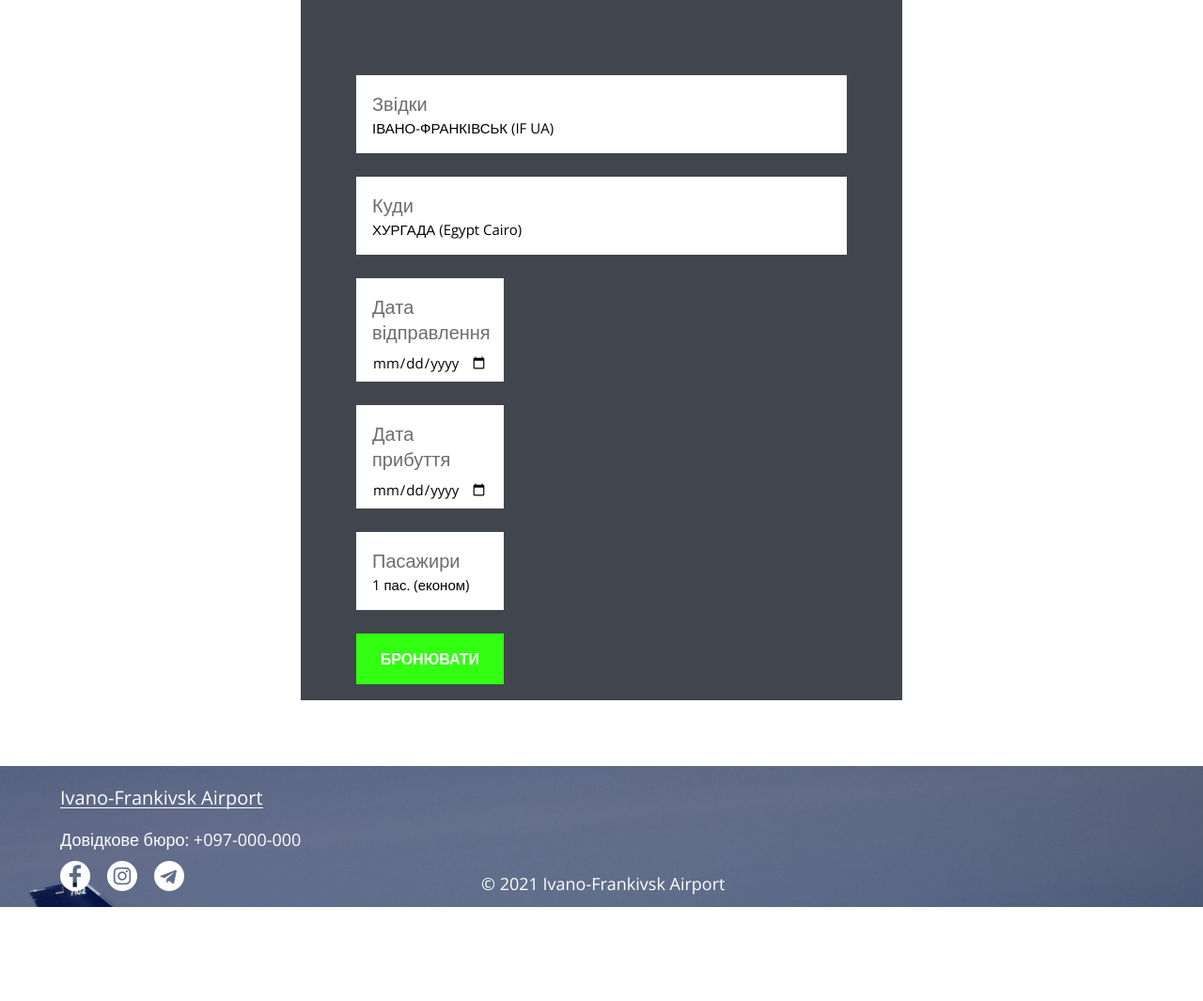
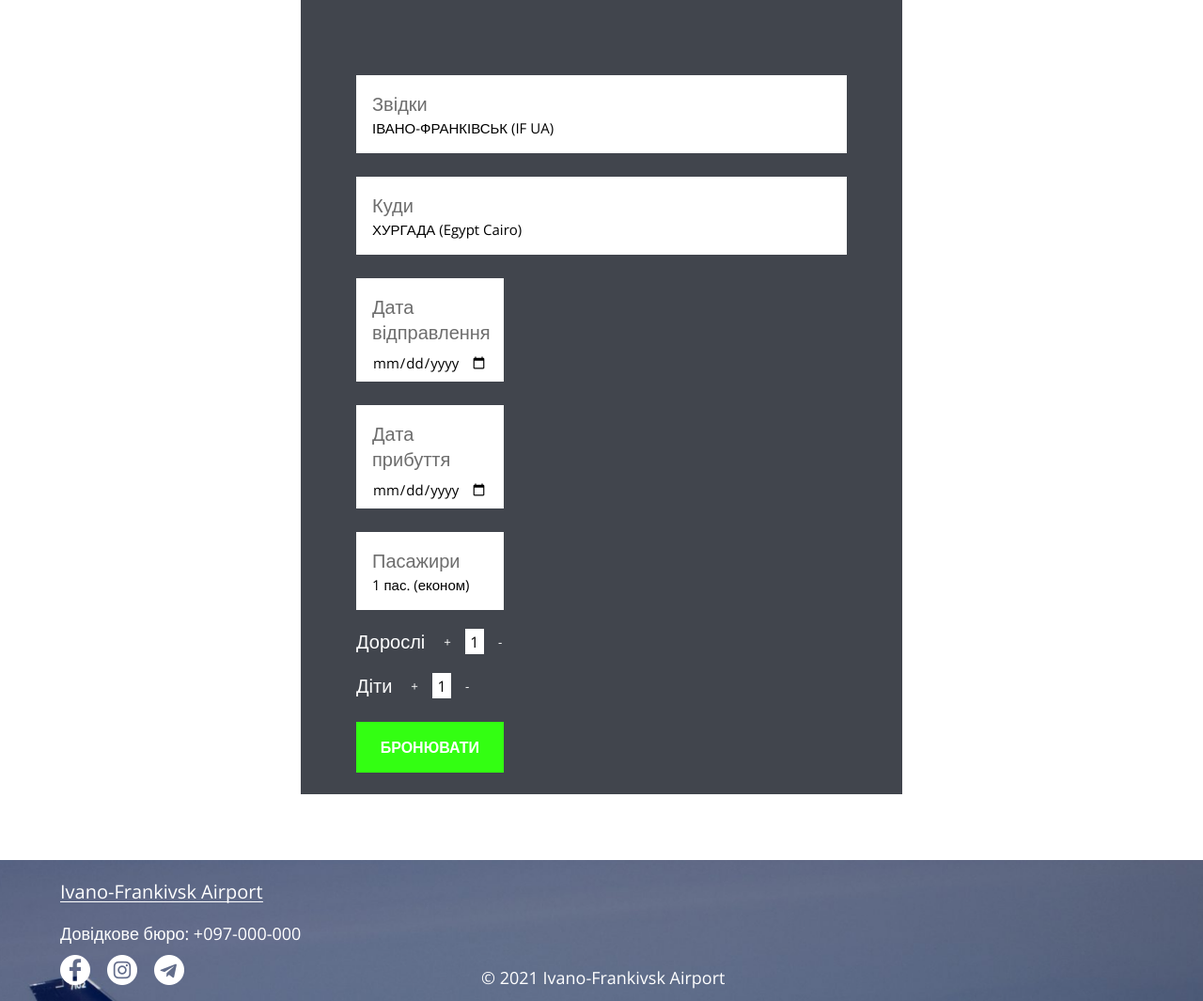
Before and after one commit to NazarTymiv/airportIF, a PHP site: page /airport/tickets.php in a window 1280 px wide. Shown: the part 552-1617 px from the top of the page at 94% size. Before the commit the page ends 1517 px from the top, so only its background shows below. Run offline with PHP 8.4, Linux system fonts and the light colour scheme.

Commit message:
Bug fix #3 for tickets page

```diff
--- a/css/style.css
+++ b/css/style.css
@@ -853,7 +853,7 @@ background: #C4C4C4;
 }
 .tickets__form{
     width: 50%;
-    height: 746px;
+    height: 846px;
     background: #41454D;
     padding: 56px 59px;
     display: flex;
@@ -874,6 +874,9 @@ background: #C4C4C4;
 }
 .tickets__form > .tickets__form-item:nth-child(5){
     width: 30%;
+}
+.tickets__form > .tickets__form-item:nth-child(6){
+    width: 20%;
 }
 .tickets__form-item{
     background: white;
@@ -897,6 +900,50 @@ background: #C4C4C4;
     font-size: 15px;
     color: #000000;
 }
+.tickets__form-input{
+    width: 100%;
+    height: 50%;
+    background: none;
+    border: none;
+    font-style: normal;
+    font-weight: 400;
+    font-size: 15px;
+    color: #000000;
+}
+.tickets__form-choose{
+    margin-top: 20px;
+    width: 30%;
+    height: auto;
+    display: flex;
+}
+.tickets__form-item-text{
+    font-size: 20px;
+    color: white;
+}
+.tickets__form-choose-box{
+    display: flex;
+    margin-left: 20px;
+}
+.choose__box-plus{
+    margin-right: 15px;
+    color: white;
+    background: none;
+    border: none;
+}
+.choose__box-amount{
+    width: 20px;
+    height: auto;
+    display: flex;
+    justify-content: center;
+    align-items: center;
+    background: white;
+}
+.choose__box-negative{
+    margin-left: 15px;
+    color: white;
+    background: none;
+    border: none;
+}
 .tickets__form-button{
     width: 30%;
     display: flex;
--- a/tickets.php
+++ b/tickets.php
@@ -56,6 +56,38 @@
                         <label for="passengers" class="tickets__form-label">Пасажири</label>
                         <input type="text" id="passengers" class="tickets__form-input" value="1 пас. (економ)">
                     </div>
+					<div class="tickets__form-choose">
+                        <span class="tickets__form-item-text">
+							Дорослі
+						</span>
+						<div class="tickets__form-choose-box">
+							<button class="choose__box-plus">
+								+
+							</button>
+							<div class="choose__box-amount">
+								1
+							</div>
+							<button class="choose__box-negative">
+								-
+							</button>
+						</div>
+                    </div>
+					<div class="tickets__form-choose">
+                        <span class="tickets__form-item-text">
+							Діти
+						</span>
+						<div class="tickets__form-choose-box">
+							<button class="choose__box-plus">
+								+
+							</button>
+							<div class="choose__box-amount">
+								1
+							</div>
+							<button class="choose__box-negative">
+								-
+							</button>
+						</div>
+                    </div>
                     <div class="tickets__form-button">
                         <p class="tickets__button-part">БРОНЮВАТИ</p>
                     </div>
```
